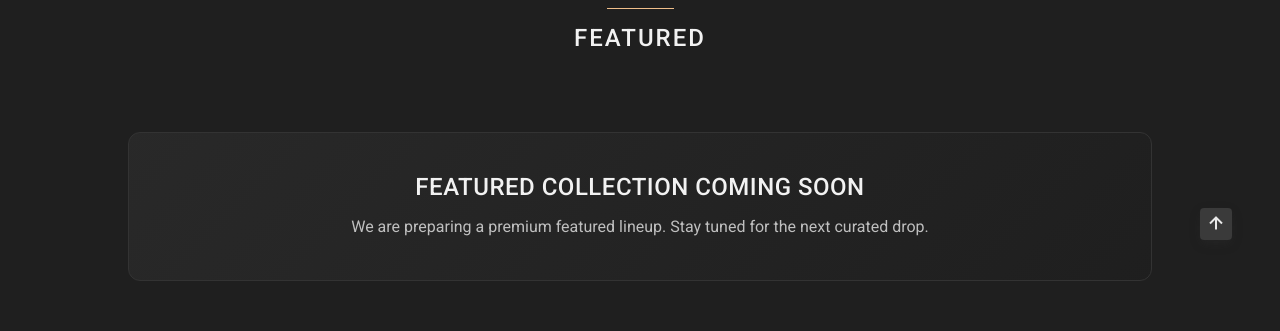
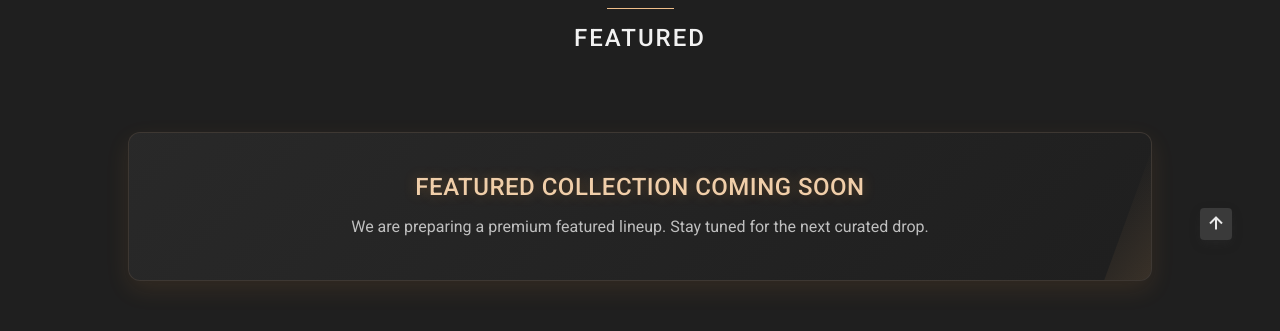
Before and after one commit to MudassarAli4/kick-thrift, a React (Vite) app in the folder frontend/: page / in a window 1280 px wide. Shown: the part 800-1131 px from the top of the page. Built offline with nearby package versions, Linux system fonts and the light colour scheme; no server answers.

Commit message:
feat: enhance coming soon section with animations and styling improvements

```diff
--- a/frontend/assets/css/styles.css
+++ b/frontend/assets/css/styles.css
@@ -193,6 +193,8 @@ body.dark-theme {
 
 /*=============== COMING SOON ===============*/
 .coming-soon {
+  position: relative;
+  overflow: hidden;
   width: 100%;
   grid-column: 1 / -1;
   text-align: center;
@@ -200,17 +202,42 @@ body.dark-theme {
   border: 1px solid var(--border-color);
   border-radius: 0.75rem;
   padding: 2.5rem 1.25rem;
+  box-shadow: 0 8px 24px hsla(31, 90%, 60%, 0.08);
+  animation: comingSoonGlow 2.8s ease-in-out infinite;
+}
+
+.coming-soon::before {
+  content: '';
+  position: absolute;
+  top: 0;
+  left: -40%;
+  width: 30%;
+  height: 100%;
+  background: linear-gradient(
+    110deg,
+    transparent 0%,
+    hsla(31, 90%, 70%, 0.22) 50%,
+    transparent 100%
+  );
+  transform: skewX(-20deg);
+  animation: comingSoonShine 3.2s linear infinite;
 }
 
 .coming-soon__title {
+  position: relative;
+  z-index: 1;
   margin-bottom: 0.75rem;
-  color: var(--title-color);
+  color: var(--first-color);
   font-size: var(--h2-font-size);
   letter-spacing: 0.5px;
   text-transform: uppercase;
+  text-shadow: 0 0 14px hsla(31, 90%, 60%, 0.28);
+  animation: comingSoonTitlePulse 1.8s ease-in-out infinite;
 }
 
 .coming-soon__text {
+  position: relative;
+  z-index: 1;
   max-width: 620px;
   margin: 0 auto;
   color: var(--text-color);
@@ -219,6 +246,39 @@ body.dark-theme {
 
 .products-page__coming-soon {
   margin-top: 1rem;
+}
+
+@keyframes comingSoonGlow {
+  0%,
+  100% {
+    border-color: var(--border-color);
+    box-shadow: 0 8px 24px hsla(31, 90%, 60%, 0.08);
+  }
+  50% {
+    border-color: hsla(31, 90%, 60%, 0.45);
+    box-shadow: 0 14px 30px hsla(31, 90%, 60%, 0.2);
+  }
+}
+
+@keyframes comingSoonTitlePulse {
+  0%,
+  100% {
+    color: var(--title-color);
+    text-shadow: 0 0 0 hsla(31, 90%, 60%, 0);
+  }
+  50% {
+    color: var(--first-color);
+    text-shadow: 0 0 18px hsla(31, 90%, 60%, 0.38);
+  }
+}
+
+@keyframes comingSoonShine {
+  0% {
+    left: -40%;
+  }
+  100% {
+    left: 120%;
+  }
 }
 
 /*=============== HEADER & NAV ===============*/
```
